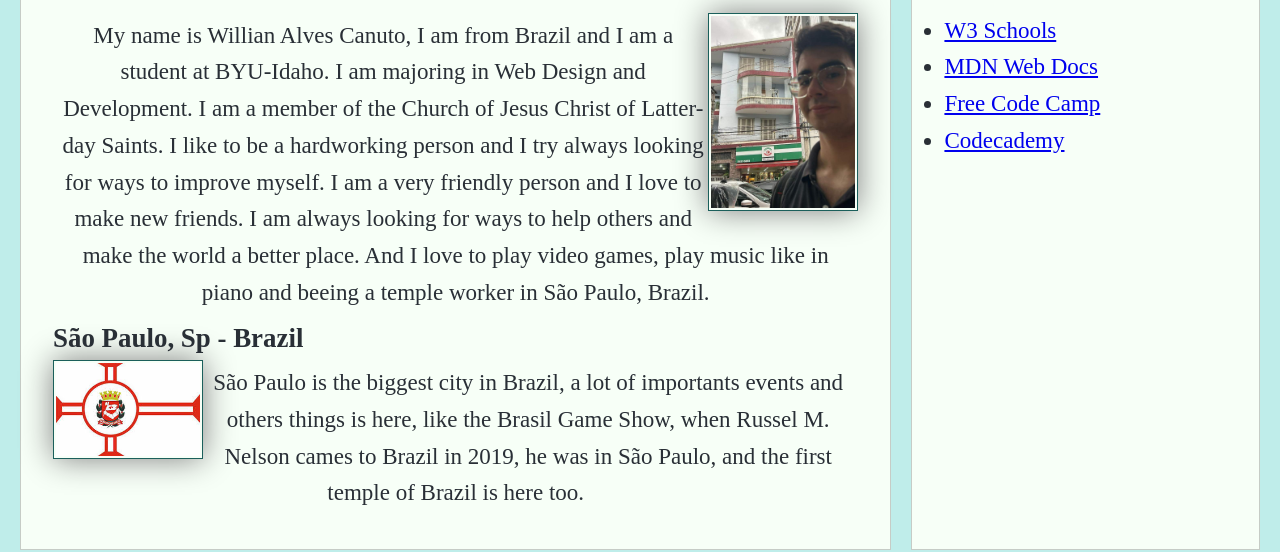
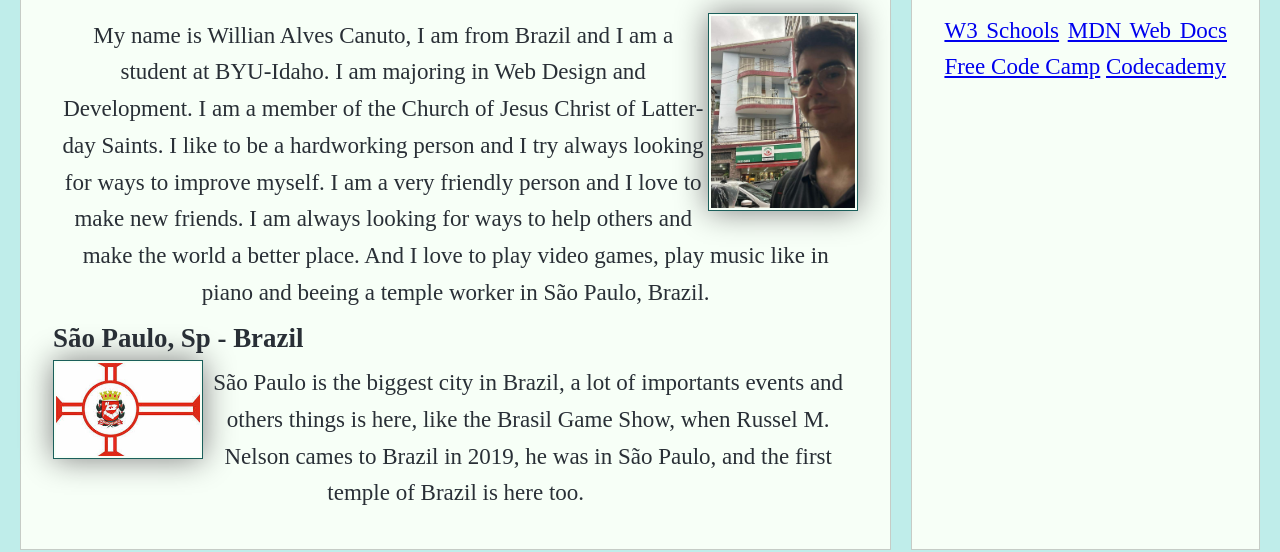
Before and after one commit to CaptainWillKidd/wdd131, a plain HTML site: page week01/index.html in a window 1280 px wide. Shown: the part 282-834 px from the top of the page. Drawn offline with Linux system fonts and the light colour scheme; a web font is replaced by a local one.

Commit message:
ajusting in html

```diff
--- a/week01/index.html
+++ b/week01/index.html
@@ -22,7 +22,7 @@
         <nav>
             <a href="https://byupw.instructure.com/">Canvas</a>
             <a href="https://www.churchofjesuschrist.org/study/scriptures/bofm/3-ne/5?lang=eng&id=p13#p13">Scripture</a>
-            <a href="Place Holder">Final Project</a>
+            <a href="PlaceHolder">Final Project</a>
             <a href="https://www.linkedin.com/in/willianalvescanuto/">LinkedIn</a>
         </nav>
 
@@ -50,11 +50,10 @@
 
         <section class="card2">
             <h2>Web Dev Resources</h2>
-            <ul>
-                <li><a href="https://www.w3schools.com/" target="_blank">W3 Schools</a></li>
-                <li><a href="https://developer.mozilla.org/en-US/" target="_blank">MDN Web Docs</a></li>
-                <li><a href="https://www.freecodecamp.org/" target="_blank">Free Code Camp</a></li>
-                <li><a href="https://www.codecademy.com/" target="_blank">Codecademy</a></li>
+                <a href="https://www.w3schools.com/" target="_blank">W3 Schools</a>
+                <a href="https://developer.mozilla.org/en-US/" target="_blank">MDN Web Docs</a>
+                <a href="https://www.freecodecamp.org/" target="_blank">Free Code Camp</a>
+                <a href="https://www.codecademy.com/" target="_blank">Codecademy</a>
         </section>
     </main>
 
```
